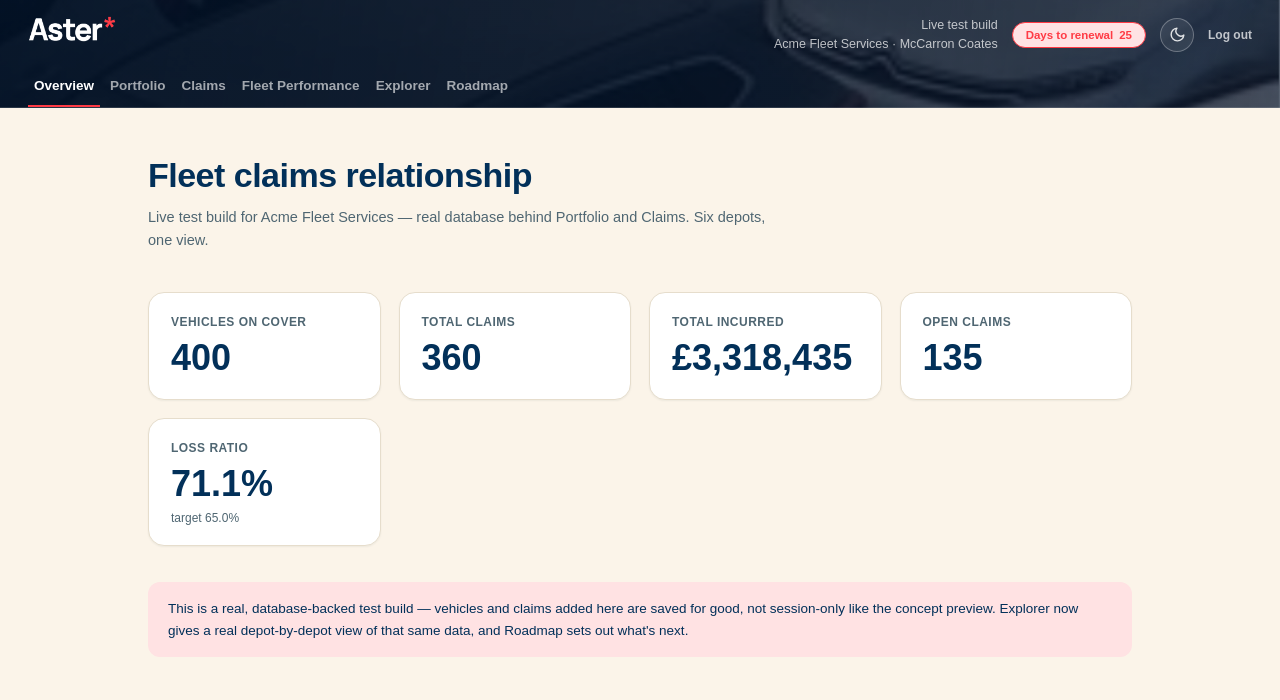
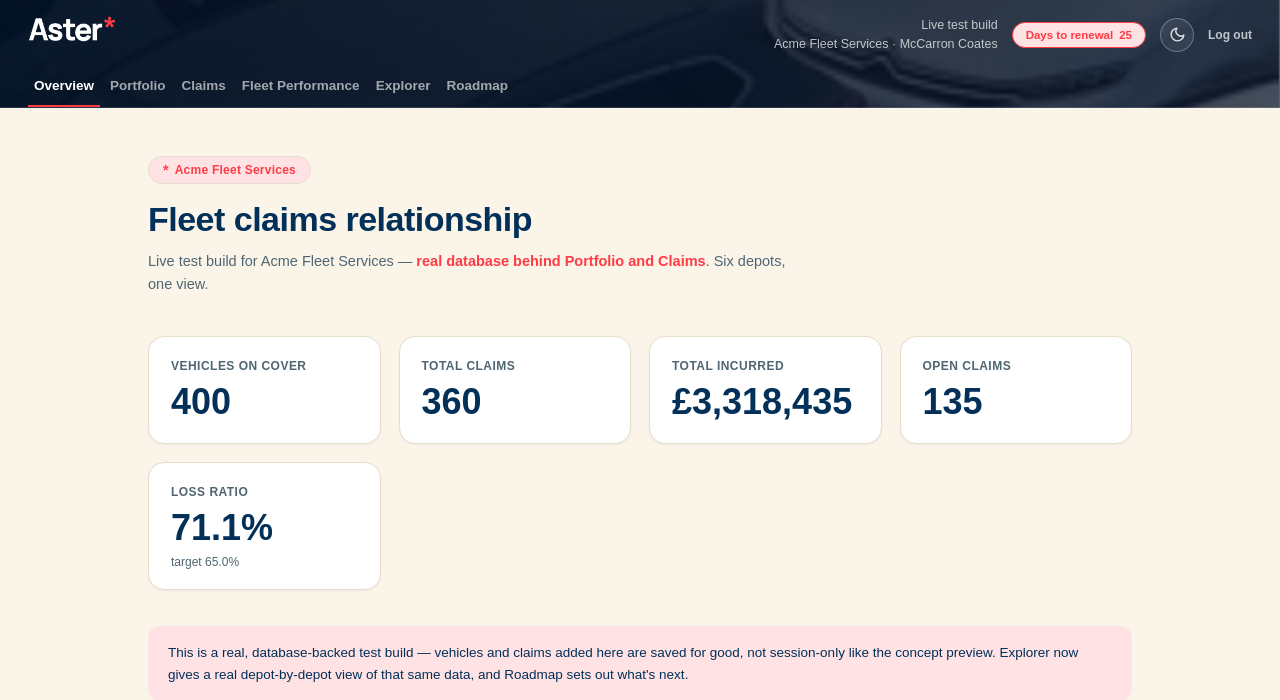
Before and after one commit to SteveStockleyMCL/aster-fleet-test, a Flask app: page /overview in a window 1280 px wide. Shown: the top 700 px of the page. Run offline with Flask 3, Linux system fonts and the light colour scheme; data comes from the database, SQL or seed files in the repository.

Commit message:
Add eyebrow label and accent styling to Overview
Emphasize 'real database behind Portfolio and Claims' with accent styling.

```diff
--- a/templates/overview.html
+++ b/templates/overview.html
@@ -2,8 +2,9 @@
 {% block title %}Overview{% endblock %}
 {% block content %}
 <div class="page-head">
+  <span class="page-eyebrow"><span class="peb-mark">*</span> Acme Fleet Services</span>
   <h2>Fleet claims relationship</h2>
-  <p>Live test build for Acme Fleet Services &mdash; real database behind Portfolio and Claims. Six depots, one view.</p>
+  <p>Live test build for Acme Fleet Services &mdash; <span class="accent">real database behind Portfolio and Claims</span>. Six depots, one view.</p>
 </div>
 
 <div class="stat-row">
```
